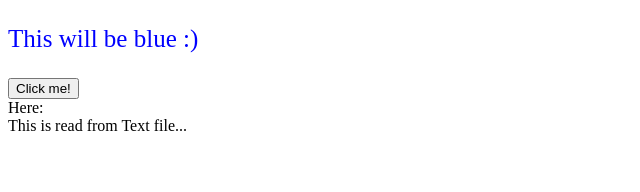
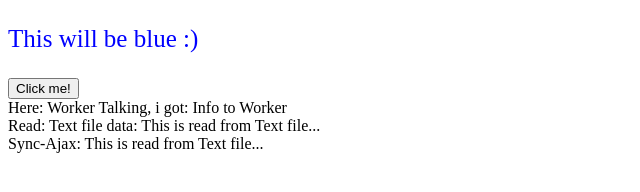
Before and after one commit to MortenGrue/KMD70480, a plain HTML site: page KMD70480/KMD70480/Default.html in a window 1280 px wide. Shown: the whole page, without its empty margins (0-640 px from the left). Drawn offline with Linux system fonts and the light colour scheme.

Commit message:
WebWorker test2

```diff
--- a/KMD70480/KMD70480/Default.html
+++ b/KMD70480/KMD70480/Default.html
@@ -15,6 +15,9 @@
 
     <div id="AjaxDiv">Read: </div>
 
+
+    <div id="SyncAjaxDiv">Sync-Ajax: </div>
+
     <script src="JS/JS1.js"></script>
     <script src="JS/webWorkerDemo.js"></script>
 
--- a/KMD70480/KMD70480/JS/JS1.js
+++ b/KMD70480/KMD70480/JS/JS1.js
@@ -6,8 +6,32 @@ $(document).ready(function () {
     });
 
 
-    $('#AjaxDiv').load("./Text_demo.txt.txt");
+    //$('#AjaxDiv').load("./Text_demo.txt.txt");
 
 
-    $.ajax("./Text_demo.txt.txt", $('#AjaxDiv').append())
+    function syncAjax() {
+        xHttp.onreadystatechange = function () {
+            if (xHttp.readyState == 4 && xHttp.status == 200) {
+                $('#SyncAjaxDiv').append(xHttp.responseText);
+            }
+        };
+
+        xHttp.open("GET", "Text_demo.txt.txt");
+        xHttp.send();
+    }
+
+    syncAjax();
+
+    $.ajax({
+        url: "./Text_demo.txt.txt",
+
+        success: function (data) {
+            console.log('Ajax success...');
+            $('#AjaxDiv').append("Text file data: " + data);
+        }
+    });
+
+
 });
+
+var xHttp = new XMLHttpRequest();
--- a/KMD70480/KMD70480/JS/Worker1.js
+++ b/KMD70480/KMD70480/JS/Worker1.js
@@ -1,6 +1,7 @@
 onmessage = function (e) {
     console.log('Message received from main script');
-    var workerResult = 'Result: ' + (e.data[0] * e.data[1]);
+    var workerResult = "Worker Talking, i got: " + e.data;
+    console.log(workerResult);
     console.log('Posting message back to main script');
-
+    postMessage(workerResult);
 }
--- a/KMD70480/KMD70480/JS/webWorkerDemo.js
+++ b/KMD70480/KMD70480/JS/webWorkerDemo.js
@@ -2,7 +2,13 @@ var w = new Worker("JS/Worker1.js");
 
 startWorker();
 
+w.onmessage = function (e) {
+    $('#FirstDiv').append(" " + e.data);
+    console.log('Message received from worker');
+
+}
+
 function startWorker() {
-    w.postMessage("test WebWorker");
+    w.postMessage("Info to Worker");
     console.log('Message posted to worker');
 };
```
